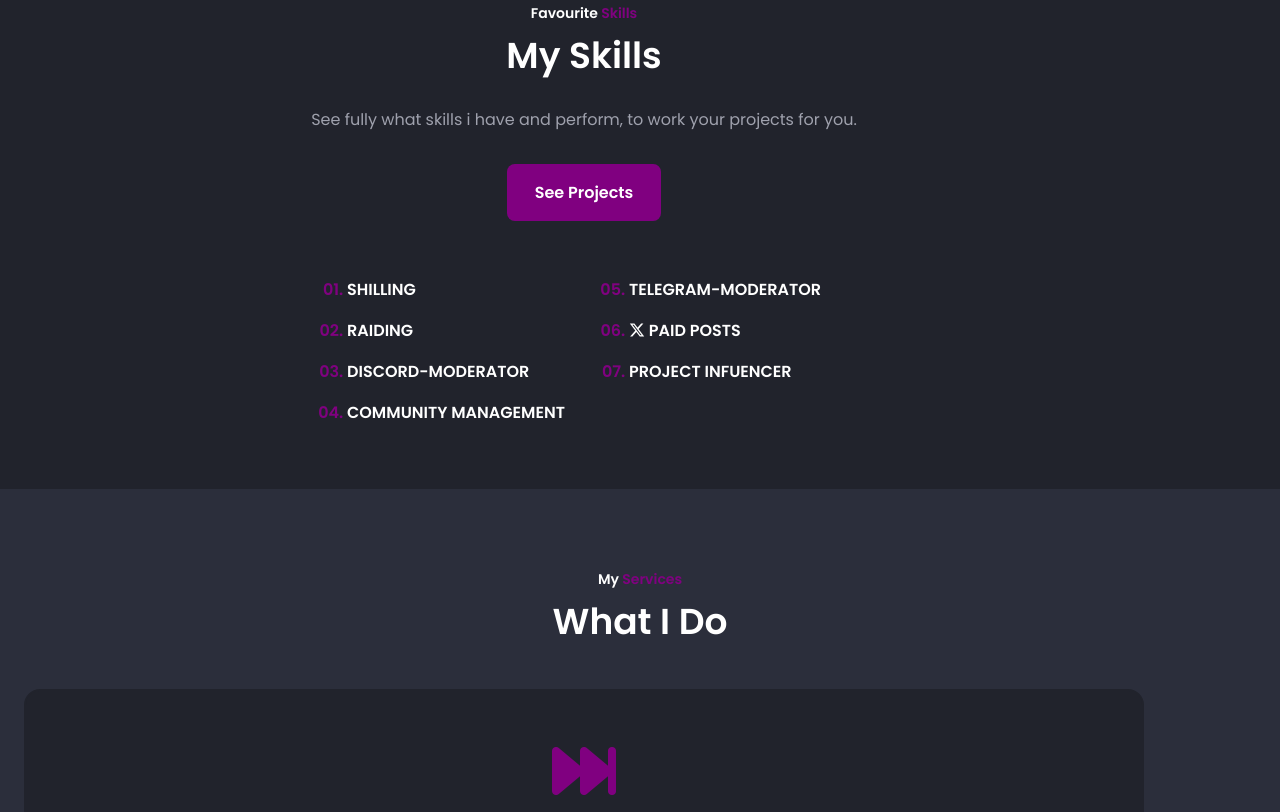
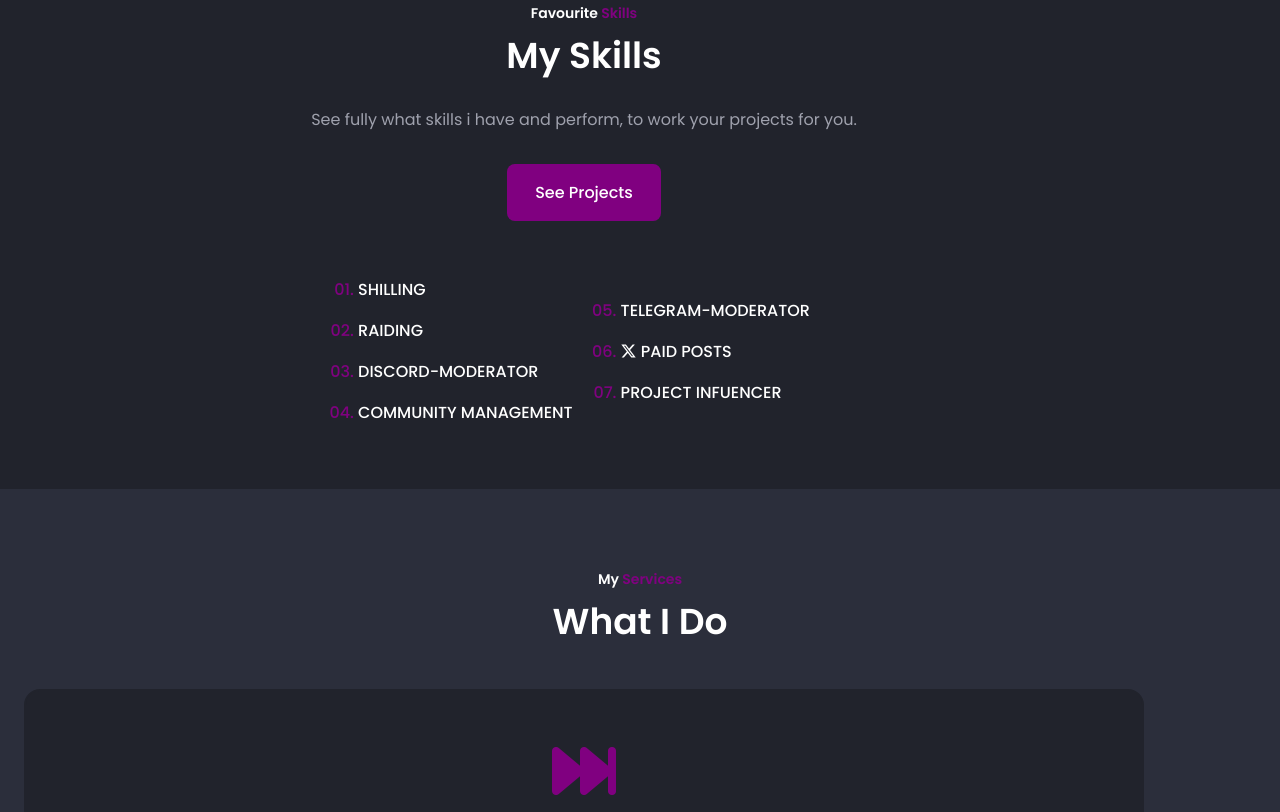
Before and after one commit to Adebowale-hub/Digitalceo, a plain HTML site: page digitalceo/index.html in a window 1280 px wide. Shown: the part 1705-2517 px from the top of the page. Drawn offline with nearby package versions, Linux system fonts and the light colour scheme.

Commit message:
Update styles.css

```diff
--- a/digitalceo/assets/css/styles.css
+++ b/digitalceo/assets/css/styles.css
@@ -41,7 +41,7 @@
 
   /*========== Font weight ==========*/
   --font-regular: 400;
-  --font-medium: 600;
+  --font-medium: 500;
   --font-semi-bold: 600;
 
   /*========== z index ==========*/
@@ -375,6 +375,7 @@ svg {
 
 .skills__description{
   margin-bottom: 2rem;
+  text-wrap: var(--small-font-size);
 }
 
 .skills__content,
@@ -384,9 +385,9 @@ svg {
 
 .skills__content{
   grid-template-columns: repeat(2, max-content);
-  column-gap: 4rem;
+  column-gap: 3rem;
   justify-content: center;
-  align-items: baseline;
+  align-items: center;
 }
 
 .skills__group{
```
